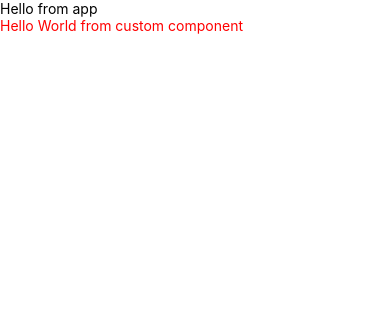
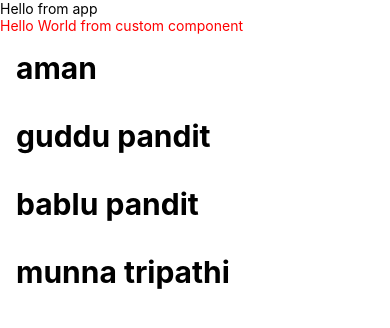
Before and after one commit to amanweb09/react-native-tutorial, a React Native app: screen / in a window 390 px wide. Shown: the top 328 px of the page. Built offline with nearby package versions, Linux system fonts and the light colour scheme.

Commit message:
flatlist

```diff
--- a/App.js
+++ b/App.js
@@ -1,5 +1,6 @@
 import React from 'react'
 import CustomComponent from './src/screens/CustomComponents'
+import FlatListDemo from './src/screens/FlatList'
 import { View, Text } from 'react-native'
 
 const App = () => {
@@ -8,6 +9,7 @@ const App = () => {
 
       <Text>Hello from app</Text>
       <CustomComponent />
+      <FlatListDemo />
 
     </View>
   )
--- /dev/null
+++ b/src/screens/FlatList.jsx
@@ -0,0 +1,49 @@
+import React from 'react'
+import { Text, StyleSheet, FlatList } from 'react-native'
+
+const FlatListDemo = () => {
+    const names = [
+        {
+            name: "aman"
+        },
+        {
+            name: "guddu pandit"
+        },
+        {
+            name: "bablu pandit"
+        },
+        {
+            name: "munna tripathi"
+        },
+    ]
+
+    return (
+        //flatlist is same as array.map() in react
+        //data represents the array to be mapped
+        //renderItem is the function that we pass inside the map function
+
+        <FlatList data={names} renderItem={(name) => {
+
+            //structure of data
+            // {
+            //     index: [index],
+            //     item: {obj1, obj2,...},
+            //     separators: {..}
+            // }
+
+            return (
+                <Text key={name.item.name} style={styles.textStyle}>{name.item.name}</Text>
+            )
+        }} />
+    )
+}
+
+const styles = StyleSheet.create({
+    textStyle: {
+        fontSize: 30,
+        fontWeight: 'bold',
+        margin: '1rem'
+    }
+})
+
+export default FlatListDemo
```
